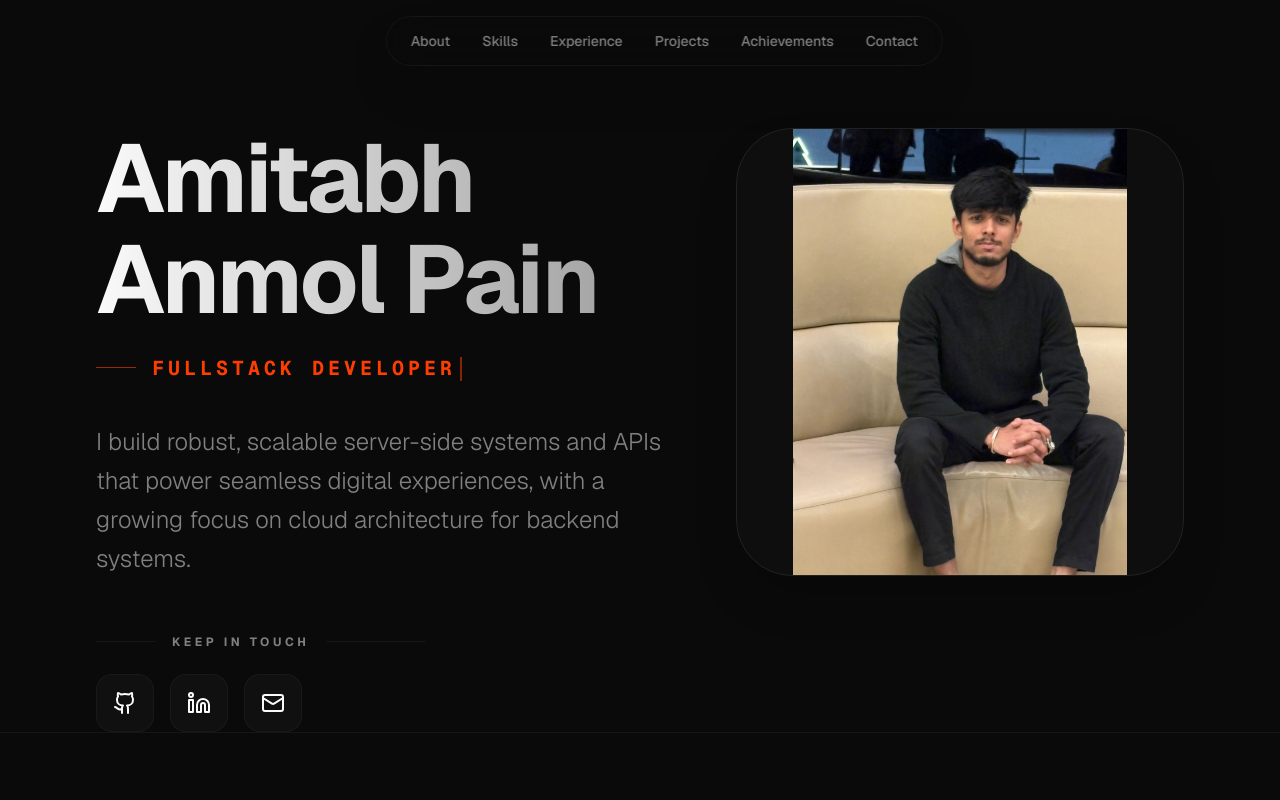
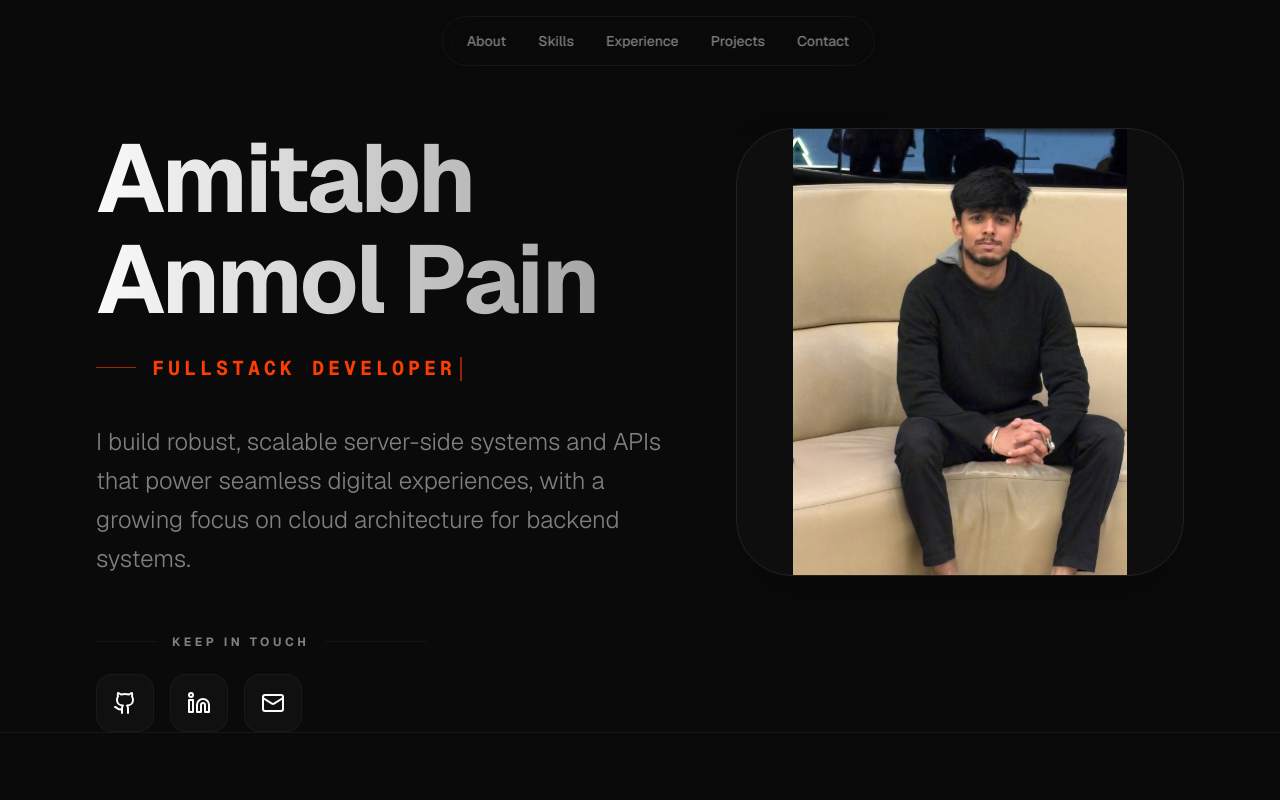
Before and after one commit to amitabhanmolpain/Portfolio, a Next.js app: page / in a window 1280 px wide. Shown: the top 800 px of the page. Built offline with nearby package versions, Linux system fonts and the light colour scheme.

Commit message:
rm -achievments

```diff
--- a/app/page.tsx
+++ b/app/page.tsx
@@ -6,7 +6,6 @@ import { HeroSection } from "@/components/hero-section"
 import { ProjectCard } from "@/components/project-card"
 import { SkillsSection } from "@/components/skills-section"
 import { ExperienceSection } from "@/components/experience-section"
-import { AchievementsSection } from "@/components/achievements-section"
 import { Footer } from "@/components/footer"
 import { AboutSection } from "@/components/about-section"
 
@@ -134,8 +133,6 @@ export default function Home() {
           </div>
         </div>
       </section>
-
-      <AchievementsSection />
       <Footer />
     </main>
   )
--- a/components/floating-navbar.tsx
+++ b/components/floating-navbar.tsx
@@ -9,7 +9,6 @@ const navItems = [
   { name: "Skills", href: "#skills" },
   { name: "Experience", href: "#experience" },
   { name: "Projects", href: "#projects" },
-  { name: "Achievements", href: "#achievements" },
   { name: "Contact", href: "#contact" },
 ]
 
```
